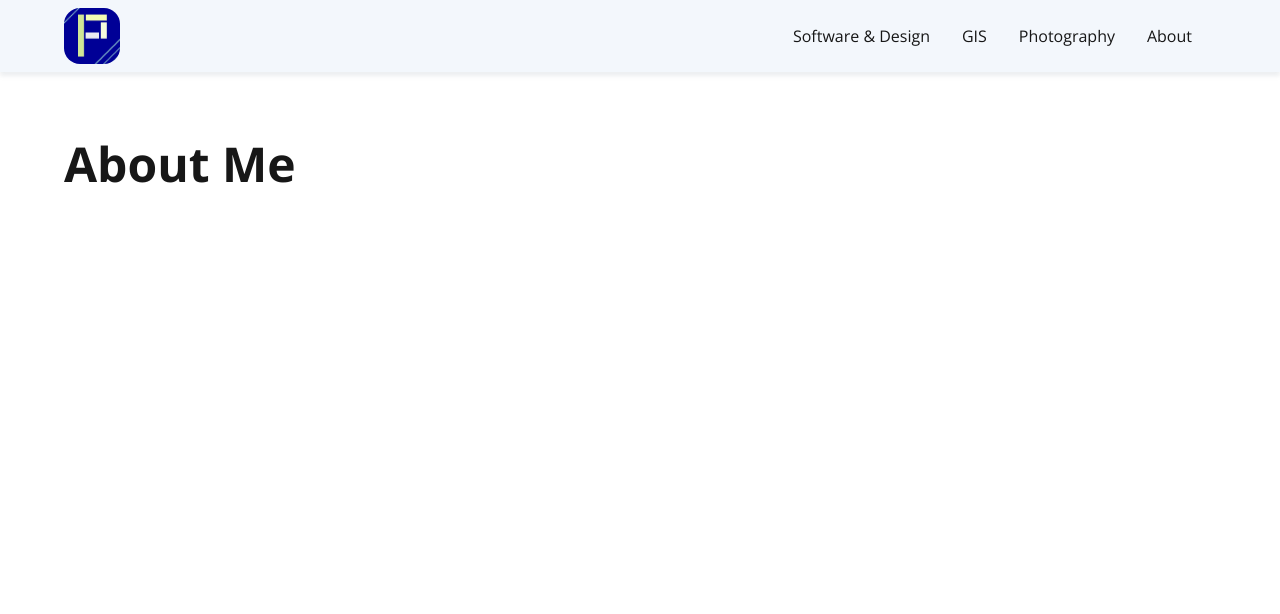
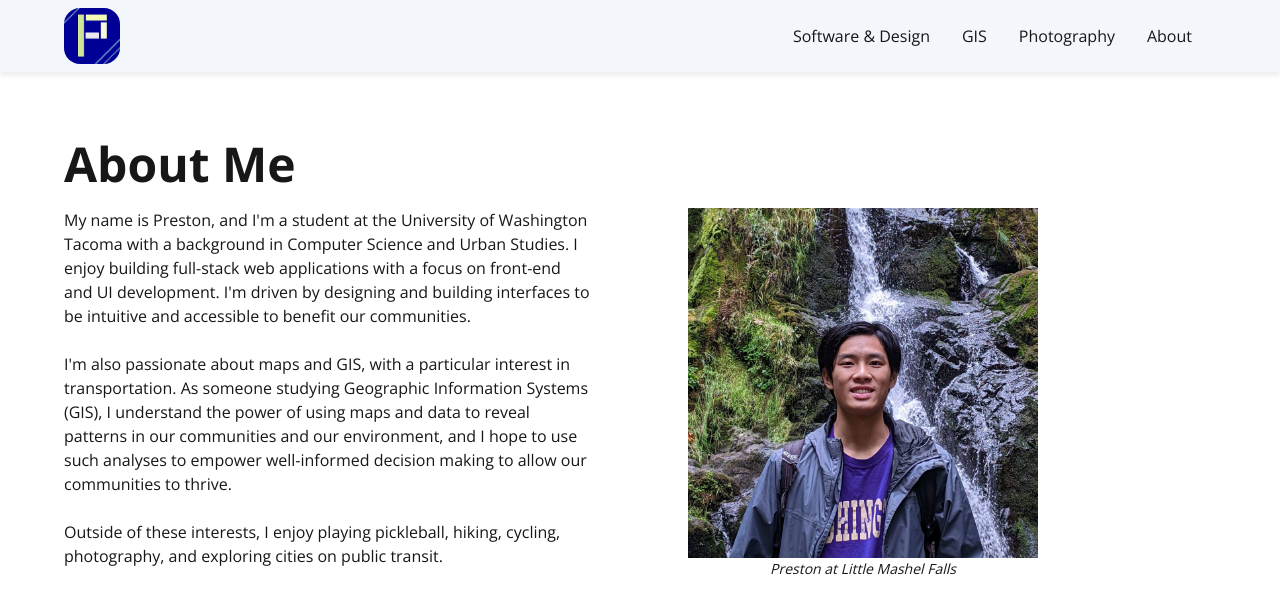
Before and after one commit to presia27/preston-portfolio, a Next.js app: page /about-me in a window 1280 px wide. Shown: the top 614 px of the page. Built offline with nearby package versions, Linux system fonts and the light colour scheme.

Commit message:
About page and image updates

```diff
--- a/src/app/about-me/page.tsx
+++ b/src/app/about-me/page.tsx
@@ -3,9 +3,43 @@
 export default function AboutPage() {
   return(
     <main className="contentMargins mt-32">
-      <article>
-        <h1 className="bigHeader">About Me</h1>
-      </article>
+      <h1 className="bigHeader">About Me</h1>
+      <section className="grid grid-cols-2 gap-24">
+        <div>
+          <p>
+            My name is Preston, and I&apos;m a student at the
+            University of Washington Tacoma with a background in
+            Computer Science and Urban Studies. I enjoy building full-stack
+            web applications with a focus on front-end and UI development.
+            I&apos;m driven by designing and building interfaces to be
+            intuitive and accessible to benefit our communities.
+          </p><br />
+          <p>
+            I&apos;m also passionate about maps and GIS, with a particular interest
+            in transportation. As someone studying Geographic Information Systems
+            (GIS), I understand the power of using maps and data to reveal
+            patterns in our communities and our environment, and I hope to use
+            such analyses to empower well-informed decision making to allow our
+            communities to thrive.
+          </p><br />
+          <p>
+            Outside of these interests, I enjoy playing pickleball, hiking,
+            cycling, photography, and exploring cities on public transit.
+          </p>
+        </div>
+        <div>
+          <figure className="max-w-[350px] h-auto">
+            <img
+              src="/psportrait_2026_crop.jpg"
+              alt="Preston, standing at the bottom of a waterfall and rocky cliff at Little Mashel Falls near Eatonville"
+              width="350"
+              height="350"
+              className="object-center"
+            />
+            <figcaption className="text-[14px] text-center italic">Preston at Little Mashel Falls</figcaption>
+          </figure>
+        </div>
+      </section>
     </main>
   )
 }
```
Also changed, not shown: public/cardimg/isthebridgeup_card.png, public/psportrait_2026_crop.jpg (added).
